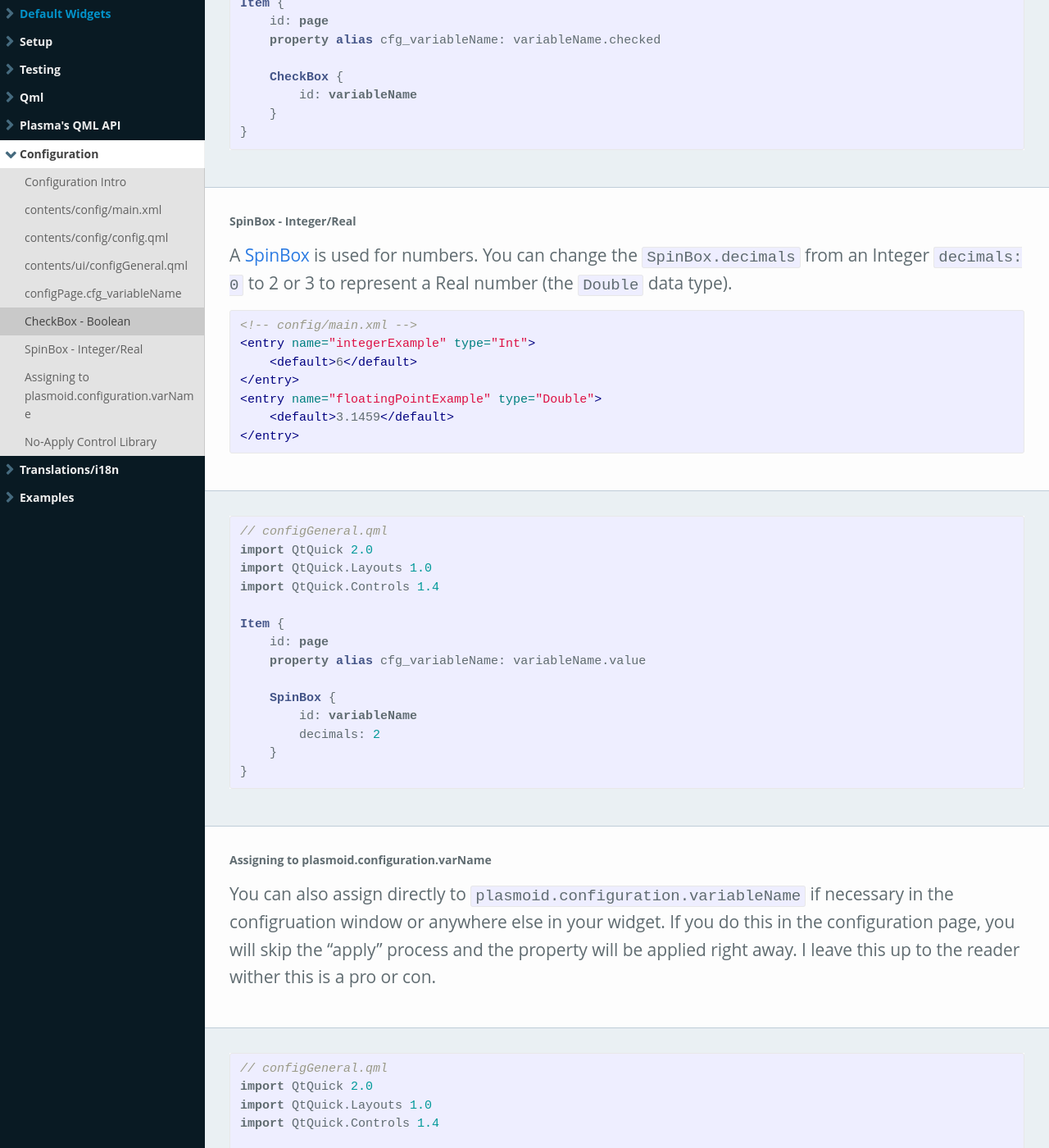
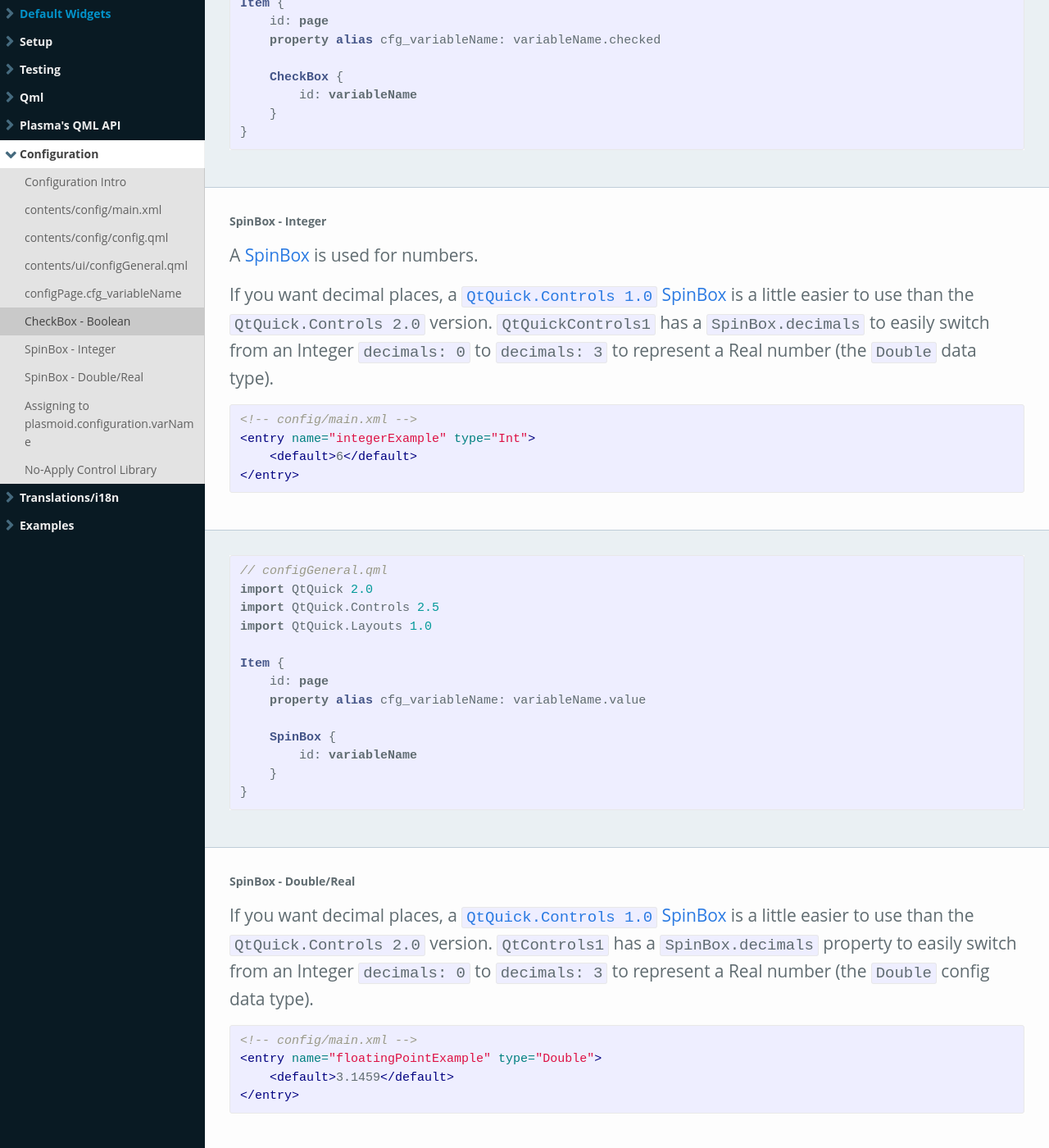
Before and after one commit to Zren/zren.github.io, a Jekyll site: the page built from kde_docs_widget.md, in a window 1280 px wide and 1400 px high, scrolled down 25456 px. Shown: the whole window at 82% size. Built offline with Jekyll 4.4.1, drawn with Linux system fonts in a browser that asks for light colours; comment, search, counter and statistics services are not loaded; some of the changed text lies outside the part shown.

Commit message:
Update docs to use QtQuick.Controls 2.0 for the most part.

```diff
--- a/kde_docs_widget.md
+++ b/kde_docs_widget.md
@@ -864,8 +864,8 @@ Note that you can use a property [alias](http://doc.qt.io/qt-5/qtqml-syntax-obje
 {% highlight qml %}
 // configGeneral.qml
 import QtQuick 2.0
+import QtQuick.Controls 2.5
 import QtQuick.Layouts 1.0
-import QtQuick.Controls 1.4
 
 Item {
     id: page
@@ -882,7 +882,7 @@ Item {
 {% capture label %}CheckBox - Boolean{% endcapture %}
 {% capture sectionLeft %}
 
-A [CheckBox](http://doc.qt.io/qt-5/qml-qtquick-controls-checkbox.html) is used for boolean on/off values. See the [Visual Design Group's tips](https://community.kde.org/KDE_Visual_Design_Group/HIG/CheckBox) on using CheckBoxes.
+A [CheckBox](https://doc.qt.io/qt-5/qml-qtquick-controls2-checkbox.html) is used for boolean on/off values. See the [Visual Design Group's tips](https://community.kde.org/KDE_Visual_Design_Group/HIG/CheckBox) on using CheckBoxes.
 
 {% highlight xml %}
 <!-- config/main.xml -->
@@ -895,8 +895,8 @@ A [CheckBox](http://doc.qt.io/qt-5/qml-qtquick-controls-checkbox.html) is used f
 {% highlight qml %}
 // configGeneral.qml
 import QtQuick 2.0
+import QtQuick.Controls 2.5
 import QtQuick.Layouts 1.0
-import QtQuick.Controls 1.4
 
 Item {
     id: page
@@ -910,16 +910,47 @@ Item {
 {% endcapture %}{% include docSection.html label=label sectionLeft=sectionLeft sectionRight=sectionRight %}
 
 
-{% capture label %}SpinBox - Integer/Real{% endcapture %}
-{% capture sectionLeft %}
-
-A [SpinBox](https://doc.qt.io/qt-5/qml-qtquick-controls-spinbox.html) is used for numbers. You can change the `SpinBox.decimals` from an Integer `decimals: 0` to 2 or 3 to represent a Real number (the `Double` data type).
+{% capture label %}SpinBox - Integer{% endcapture %}
+{% capture sectionLeft %}
+
+A [SpinBox](https://doc.qt.io/qt-5/qml-qtquick-controls2-spinbox.html) is used for numbers.
+
+If you want decimal places, a [`QtQuick.Controls 1.0` SpinBox](https://doc.qt.io/qt-5/qml-qtquick-controls-spinbox.html) is a little easier to use than the `QtQuick.Controls 2.0` version. `QtQuickControls1` has a `SpinBox.decimals` to easily switch from an Integer `decimals: 0` to `decimals: 3` to represent a Real number (the `Double` data type).
 
 {% highlight xml %}
 <!-- config/main.xml -->
 <entry name="integerExample" type="Int">
     <default>6</default>
 </entry>
+{% endhighlight %}
+
+{% endcapture %}{% capture sectionRight %}
+{% highlight qml %}
+// configGeneral.qml
+import QtQuick 2.0
+import QtQuick.Controls 2.5
+import QtQuick.Layouts 1.0
+
+Item {
+    id: page
+    property alias cfg_variableName: variableName.value
+
+    SpinBox {
+        id: variableName
+    }
+}
+{% endhighlight %}
+{% endcapture %}{% include docSection.html label=label sectionLeft=sectionLeft sectionRight=sectionRight %}
+
+
+
+{% capture label %}SpinBox - Double/Real{% endcapture %}
+{% capture sectionLeft %}
+
+If you want decimal places, a [`QtQuick.Controls 1.0` SpinBox](https://doc.qt.io/qt-5/qml-qtquick-controls-spinbox.html) is a little easier to use than the `QtQuick.Controls 2.0` version. `QtControls1` has a `SpinBox.decimals` property to easily switch from an Integer `decimals: 0` to `decimals: 3` to represent a Real number (the `Double` config data type).
+
+{% highlight xml %}
+<!-- config/main.xml -->
 <entry name="floatingPointExample" type="Double">
     <default>3.1459</default>
 </entry>
@@ -929,14 +960,15 @@ A [SpinBox](https://doc.qt.io/qt-5/qml-qtquick-controls-spinbox.html) is used fo
 {% highlight qml %}
 // configGeneral.qml
 import QtQuick 2.0
+import QtQuick.Controls 2.5
+import QtQuick.Controls 1.0 as QtControls1
 import QtQuick.Layouts 1.0
-import QtQuick.Controls 1.4
 
 Item {
     id: page
     property alias cfg_variableName: variableName.value
 
-    SpinBox {
+    QtControls1.SpinBox {
         id: variableName
         decimals: 2
     }
@@ -945,6 +977,7 @@ Item {
 {% endcapture %}{% include docSection.html label=label sectionLeft=sectionLeft sectionRight=sectionRight %}
 
 
+
 {% capture label %}Assigning to plasmoid.configuration.varName{% endcapture %}
 {% capture sectionLeft %}
 
@@ -954,8 +987,8 @@ You can also assign directly to `plasmoid.configuration.variableName` if necessa
 {% highlight qml %}
 // configGeneral.qml
 import QtQuick 2.0
+import QtQuick.Controls 2.5
 import QtQuick.Layouts 1.0
-import QtQuick.Controls 1.4
 
 Item {
     id: page
@@ -973,7 +1006,7 @@ Item {
 {% capture label %}No-Apply Control Library{% endcapture %}
 {% capture sectionLeft %}
 
-I have written a few files that apply the above pattern of skipping "Apply" and updating right after you change the value.
+I have written a few files that apply the above pattern of skipping "Apply" and updating right after you change the value. It still uses the `QtQuick.Controls 1.0` controls at the moment however.
 
 * [ConfigCheckBox.qml](https://github.com/Zren/plasma-applet-tiledmenu/blob/master/package/contents/ui/lib/ConfigCheckBox.qml) for on/off booleans values.
 * [ConfigSpinBox.qml](https://github.com/Zren/plasma-applet-tiledmenu/blob/master/package/contents/ui/lib/ConfigSpinBox.qml) for Integer or Real numbers.
@@ -994,10 +1027,10 @@ I have written a few files that apply the above pattern of skipping "Apply" and
 {% highlight qml %}
 // ConfigCheckBox.qml
 import QtQuick 2.0
-import QtQuick.Controls 1.0
+import QtQuick.Controls 1.0 as QtControls1
 import QtQuick.Layouts 1.0
 
-CheckBox {
+QtControls1.CheckBox {
     id: configCheckBox
 
     property string configKey: ''
@@ -1009,8 +1042,8 @@ CheckBox {
 {% highlight qml %}
 // configGeneral.qml
 import QtQuick 2.0
+import QtQuick.Controls 2.5
 import QtQuick.Layouts 1.0
-import QtQuick.Controls 1.4
 
 Item {
     id: page
```
